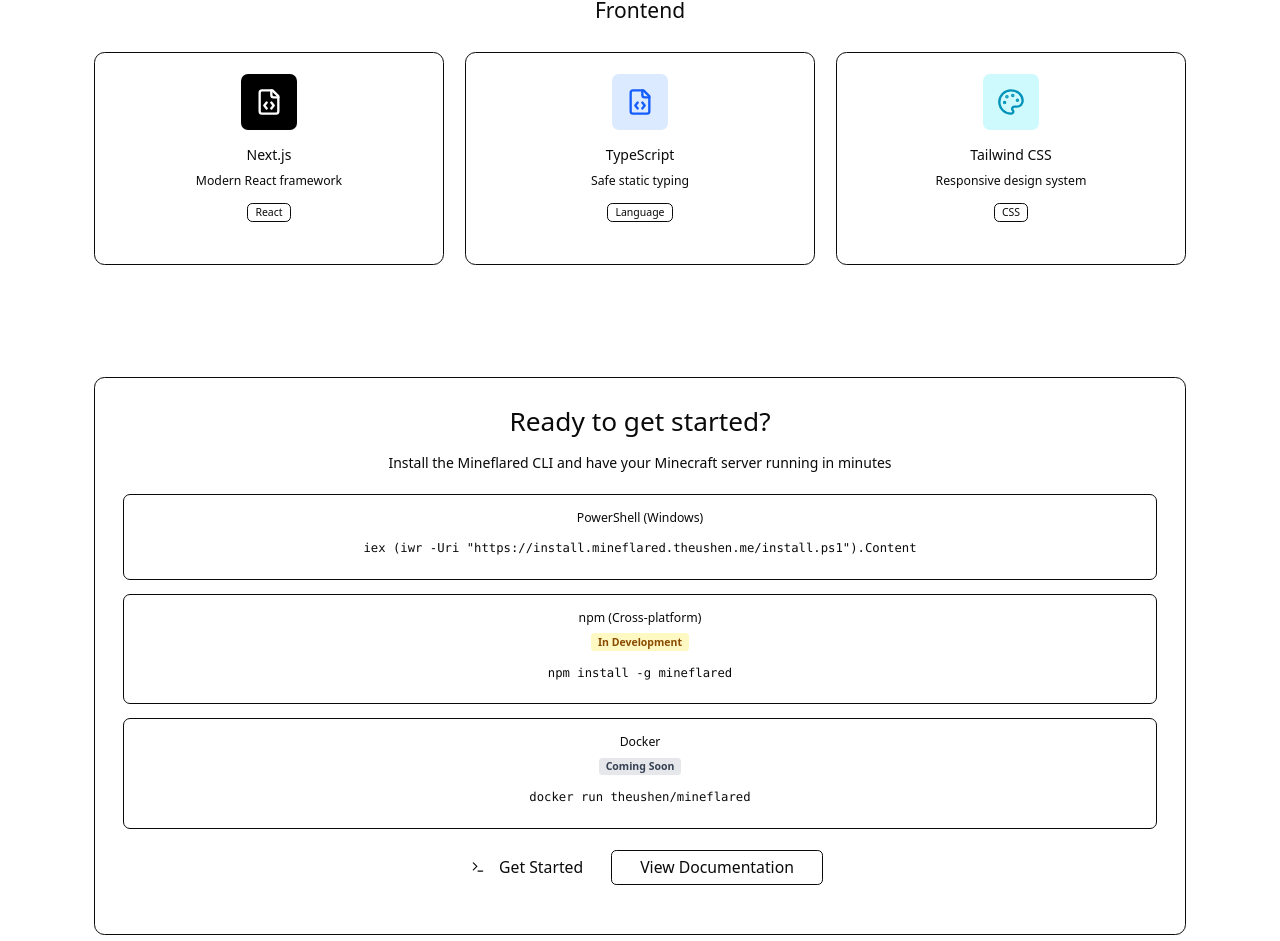
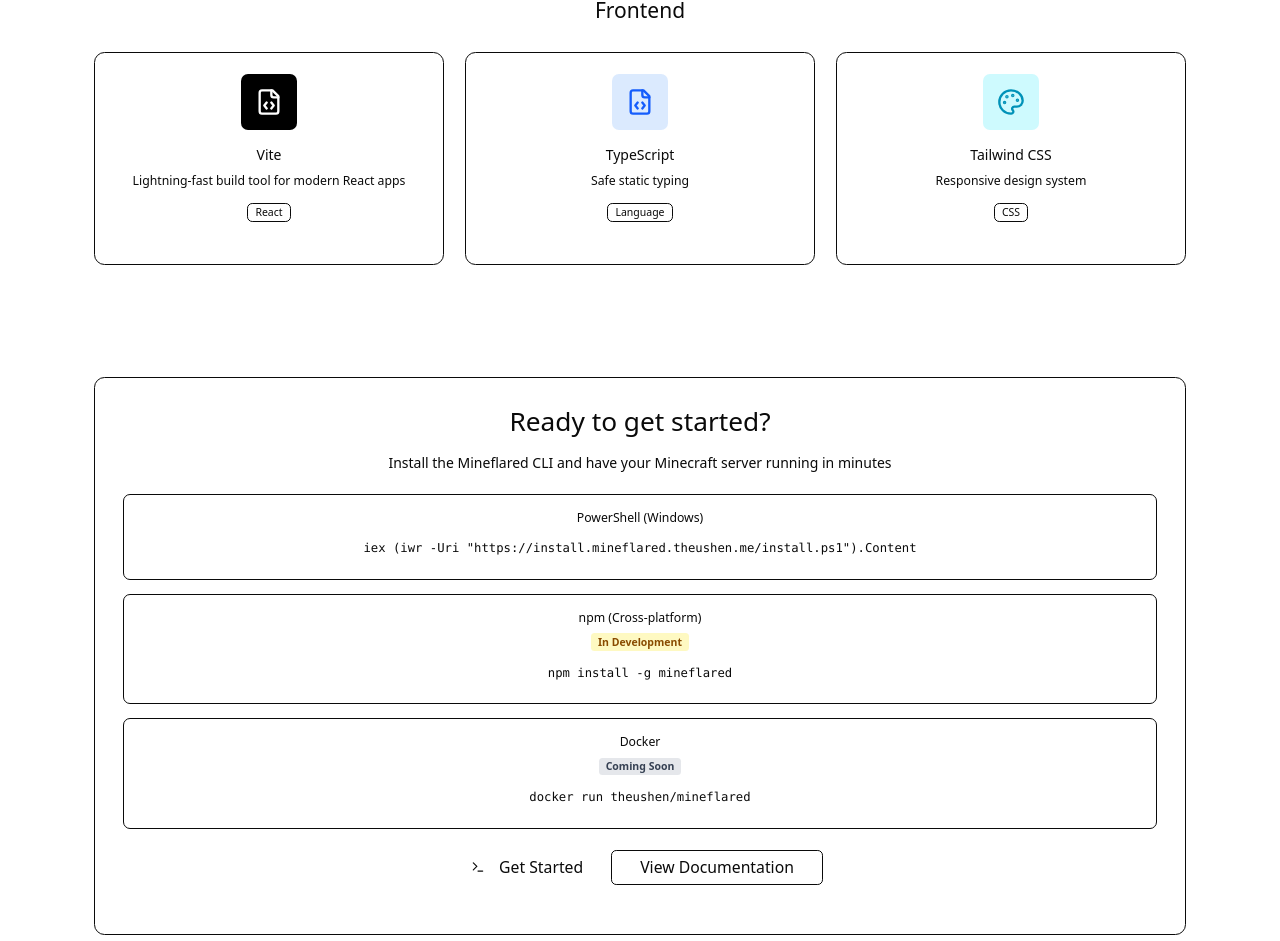
Before and after one commit to TheusHen/mineflared-web, a React (Vite) app: page / in a window 1280 px wide. Shown: the part 1674-2615 px from the top of the page. Built offline with nearby package versions, Linux system fonts and the light colour scheme.

Commit message:
NextJS -> Vite

```diff
--- a/src/components/pages/HomePage.tsx
+++ b/src/components/pages/HomePage.tsx
@@ -201,8 +201,8 @@
                 <div className="w-16 h-16 bg-black dark:bg-white/10 rounded-lg flex items-center justify-center mx-auto mb-4">
                   <FileCode className="h-8 w-8 text-white dark:text-black" />
                 </div>
-                <h4 className="mb-2">{t('home.tech.nextjs')}</h4>
-                <p className="text-sm text-muted-foreground mb-3">{t('home.tech.nextjsDesc')}</p>
+                <h4 className="mb-2">{t('home.tech.vite')}</h4>
+                <p className="text-sm text-muted-foreground mb-3">{t('home.tech.viteDesc')}</p>
                 <Badge variant="outline">{t('home.tech.react')}</Badge>
               </CardContent>
             </Card>
--- a/src/locales/en/translation.json
+++ b/src/locales/en/translation.json
@@ -200,8 +200,8 @@
       "mongodbDesc": "Scalable database",
       "vercel": "Vercel",
       "vercelDesc": "Global and fast hosting",
-      "nextjs": "Next.js",
-      "nextjsDesc": "Modern React framework",
+      "vite": "Vite",
+      "viteDesc": "Lightning-fast build tool for modern React apps",
       "typescript": "TypeScript",
       "typescriptDesc": "Safe static typing",
       "tailwind": "Tailwind CSS",
--- a/src/locales/pt-BR/translation.json
+++ b/src/locales/pt-BR/translation.json
@@ -51,8 +51,8 @@
       "mongodbDesc": "Banco de dados escalável",
       "vercel": "Vercel",
       "vercelDesc": "Hospedagem global e rápida",
-      "nextjs": "Next.js",
-      "nextjsDesc": "Framework React moderno",
+      "vite": "Vite",
+      "viteDesc": "Build tool ultrarrápido para apps React modernos",
       "typescript": "TypeScript",
       "typescriptDesc": "Tipagem estática e segura",
       "tailwind": "Tailwind CSS",
```
